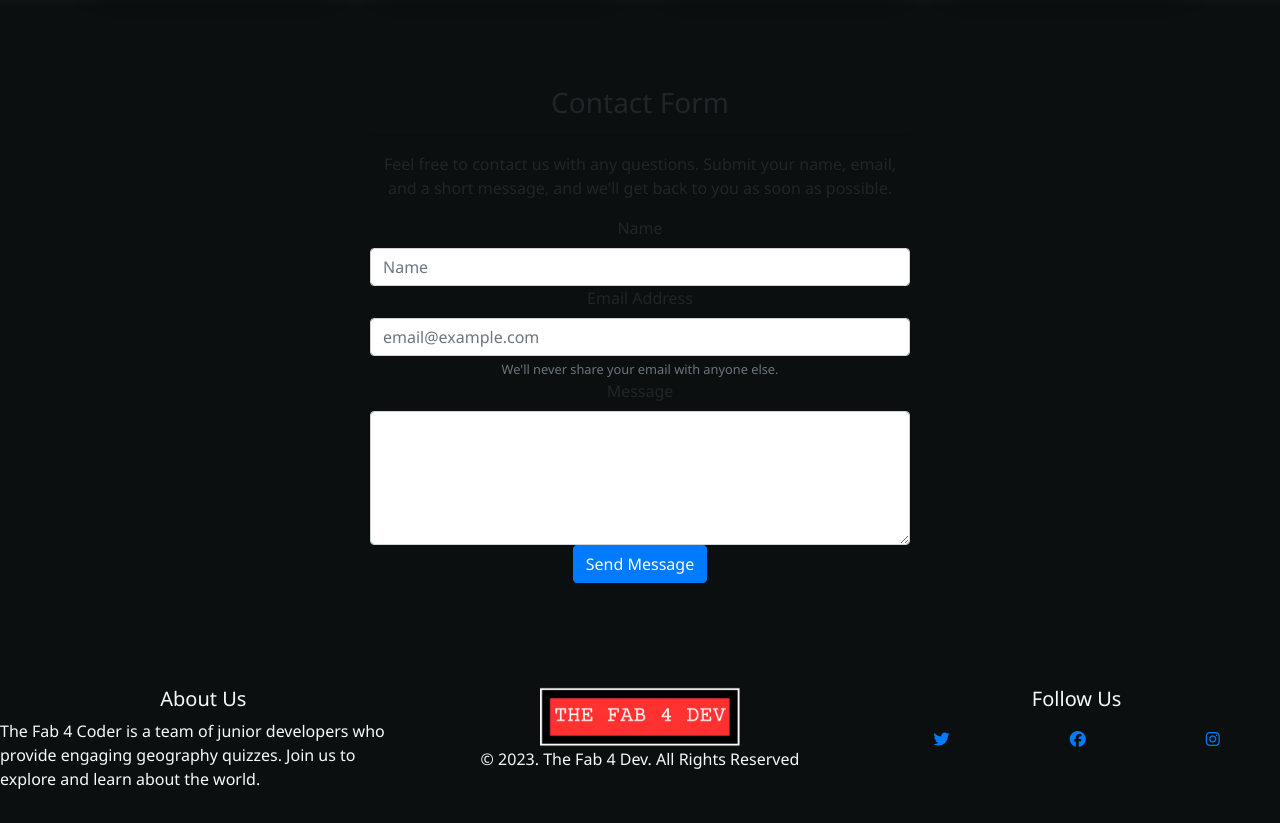
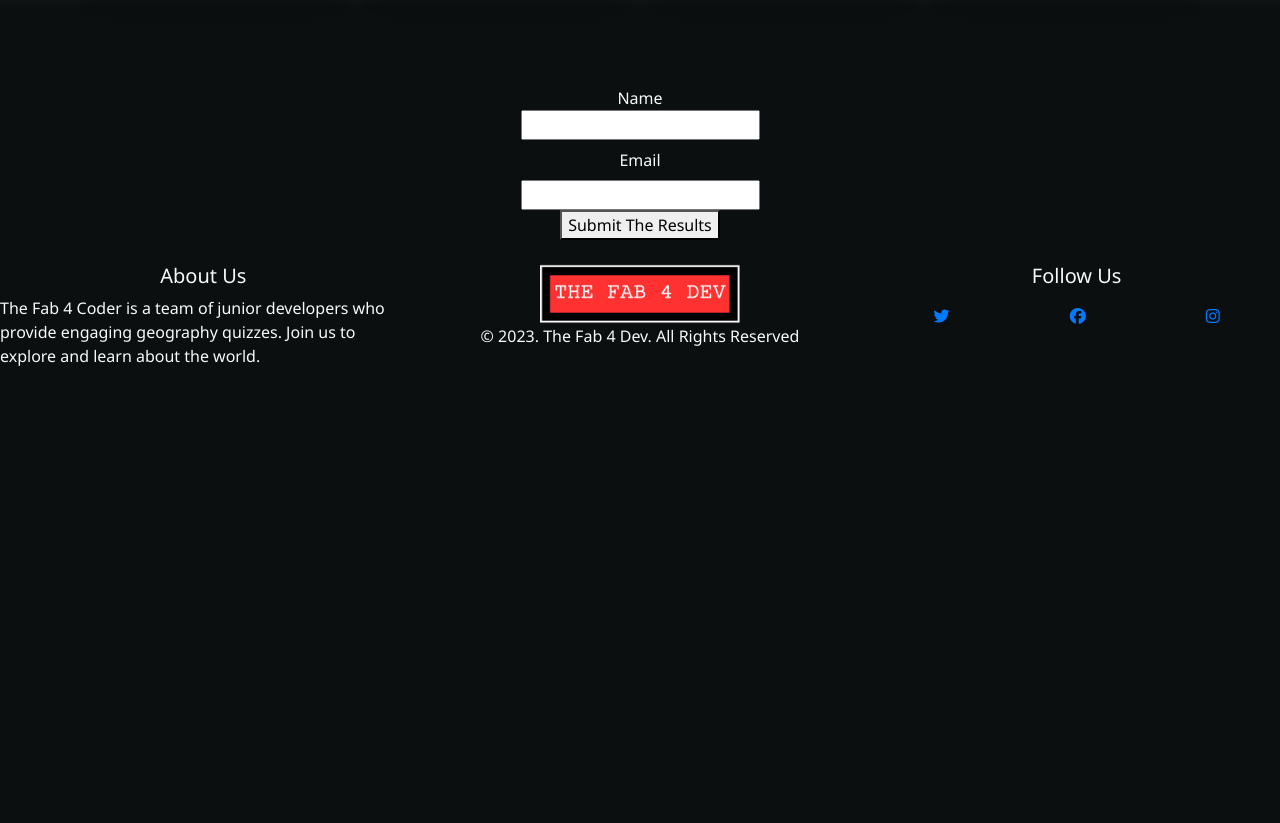
Before and after one commit to lorettarehm/todo-react-app, a React (Create React App) app: page / in a window 1280 px wide. Shown: the part 2178-3001 px from the top of the page. After the commit the page ends 2578 px from the top, so only its background shows below. Built offline with nearby package versions, Linux system fonts and the light colour scheme; grey boxes are pictures that could not be loaded.

Commit message:
add form in index.html

```diff
--- a/public/index.html
+++ b/public/index.html
@@ -7,5 +7,36 @@
   </head>
   <body>
     <div id="root"></div>
+    <div id="netlifyform" style="display: none">
+      <form
+        name="contact v3"
+        method="post"
+        data-netlify="true"
+        onSubmit="submit"
+        netlify-honeypot="bot-field"
+        netlify
+      >
+        <input type="hidden" name="form-name" value="contact v3" />
+
+        <div hidden>
+          <input name="bot-field" />
+        </div>
+
+        <div>
+          <label>
+            Name
+            <br />
+            <input type="text" name="first-name" />
+          </label>
+        </div>
+
+        <div>
+          <label htmlFor="email">Email</label>
+          <br />
+          <input id="email" type="email" name="email" />
+        </div>
+        <button type="submit">Submit The Results</button>
+      </form>
+    </div>
   </body>
 </html>
--- a/src/components/ImageFooter/imgfooter.js
+++ b/src/components/ImageFooter/imgfooter.js
@@ -1,114 +1,47 @@
-// import React from "react";
+import React from "react";
 import "./style.css";
+
+function ImageFooter() {
+  return (
+    <div className="ImageFooter text-light">
+      <form
+        name="contact v3"
+        method="post"
+        data-netlify="true"
+        onSubmit="submit"
+        netlify-honeypot="bot-field"
+        netlify
+      >
+        <input type="hidden" name="form-name" value="contact v3" />
+
+        <div hidden>
+          <input name="bot-field" />
+        </div>
+
+        <div>
+          <label>
+            Name
+            <br />
+            <input type="text" name="first-name" />
+          </label>
+        </div>
+
+        <div>
+          <label htmlFor="email">Email</label>
+          <br />
+          <input id="email" type="email" name="email" />
+        </div>
+        <button type="submit">Submit The Results</button>
+      </form>
+    </div>
+  );
+}
+export default ImageFooter;
 
 // const validationSchema = Yup.object().shape({
 //   name: Yup.string().required("Name is required"),
 //   email: Yup.string().email("Invalid email").required("Email is required"),
 // });
-
-import React, { Component, Fragment } from "react";
-import { Container, Row, Col, Form, Button } from "react-bootstrap";
-import { Helmet } from "react-helmet";
-
-export class ImageFooter extends Component {
-  render() {
-    return (
-      <Fragment>
-        <div>
-          <Helmet>
-            <title>React Playground | Contact</title>
-          </Helmet>
-          <Container>
-            <Row>
-              <Col md={3}></Col>
-              <Col md={6}>
-                <h3>Contact Form</h3>
-                <hr />
-                <div className="content">
-                  <p>
-                    Feel free to contact us with any questions. Submit your
-                    name, email, and a short message, and we'll get back to you
-                    as soon as possible.
-                  </p>
-                  <Form
-                    className="contact-form"
-                    action="/success"
-                    name="react-playground-contact-form"
-                    method="POST"
-                    data-netlify="true"
-                  >
-                    <input
-                      type="hidden"
-                      name="form-name"
-                      value="react-playground-contact-form"
-                    />
-                    <Form.Group>
-                      <Form.Label>Name</Form.Label>
-                      <Form.Control
-                        type="name"
-                        name="name"
-                        placeholder="Name"
-                      />
-                    </Form.Group>
-                    <Form.Group controlId="formBasicEmail">
-                      <Form.Label>Email Address</Form.Label>
-                      <Form.Control
-                        type="email"
-                        name="email"
-                        placeholder="email@example.com"
-                      />
-                      <Form.Text className="text-muted">
-                        We'll never share your email with anyone else.
-                      </Form.Text>
-                    </Form.Group>
-                    <Form.Group controlId="exampleForm.ControlTextarea1">
-                      <Form.Label>Message</Form.Label>
-                      <Form.Control as="textarea" name="message" rows="5" />
-                    </Form.Group>
-                    <div className="field">
-                      <div data-netlify-recaptcha="true"></div>
-                    </div>
-                    <Button
-                      className="actions"
-                      variant="primary"
-                      type="submit"
-                      value="Send Message"
-                      id="submit-btn"
-                    >
-                      Send Message
-                    </Button>
-                  </Form>
-                  <br />
-                </div>
-              </Col>
-              <Col md={3}></Col>
-            </Row>
-          </Container>
-        </div>
-      </Fragment>
-    );
-  }
-}
-
-// function ImageFooter() {
-//   return (
-//     <div className="ImageFooter">
-//       <form
-//         name="contact"
-//         action="/.netlify/functions/submission"
-//         method="POST"
-//         data-netlify="true"
-//         netlify
-//         netlify-honeypot="bot-field"
-//       >
-//         <input type="hidden" name="form-name" value="contact" />
-//         <input required type="text" name="name" placeholder="Name" />
-//         <input required type="email" name="email" placeholder="Email" />
-//         <button type="submit">Submit</button>
-//       </form>
-//     </div>
-//   );
-// }
 
 // {
 //   const handleFormSubmit = (values, { setSubmitting }) => {
@@ -191,5 +124,3 @@ export class ImageFooter extends Component {
 //     </div>
 //   );
 // };
-
-export default ImageFooter;
```
